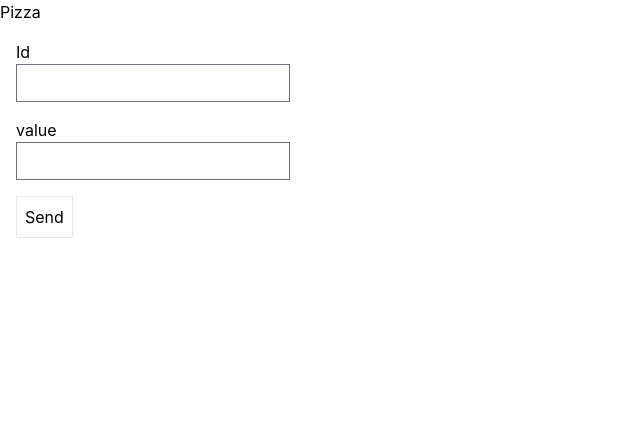
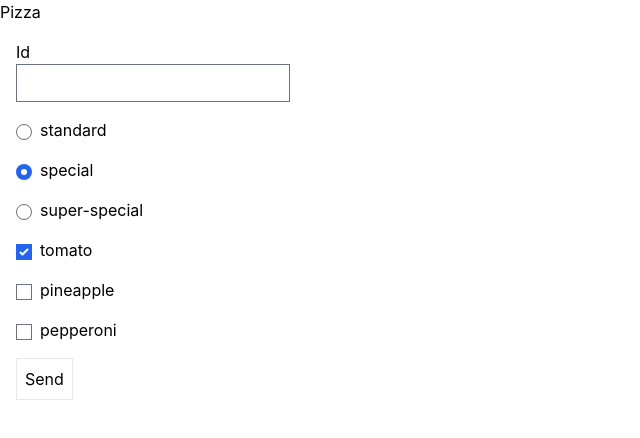
Before and after one commit to maurer2/run-types-run, a Next.js app: page /pizza in a window 1280 px wide. Shown: the top 438 px of the page, without its empty margins (0-640 px from the left). Built offline with nearby package versions, Linux system fonts and the light colour scheme.

Commit message:
Added radio and checkboxes

```diff
--- /dev/null
+++ b/pages/pizza/UncontrolledRadioCheckbox/UncontrolledRadioCheckbox.tsx
@@ -0,0 +1,30 @@
+import React, { useId, forwardRef } from 'react';
+import type { ReactElement, ForwardedRef } from 'react';
+
+import type { UncontrolledRadioCheckboxProps } from './types';
+
+const UncontrolledRadioCheckbox = forwardRef(
+  (
+    { htmlLabel, type, value, error, ...props }: UncontrolledRadioCheckboxProps,
+    ref: ForwardedRef<HTMLInputElement>,
+  ): ReactElement => {
+    const htmlId = useId();
+
+    return (
+      <div className="mt-4">
+        <input
+          {...props}
+          ref={ref}
+          type={type}
+          id={htmlId}
+          aria-invalid={error ? 'true' : 'false'}
+          className="w-4 h-4 mr-2"
+          value={value}
+        />
+        <label htmlFor={htmlId}>{htmlLabel}</label>
+      </div>
+    );
+  },
+);
+
+export default UncontrolledRadioCheckbox;
--- /dev/null
+++ b/pages/pizza/UncontrolledRadioCheckbox/index.ts
@@ -0,0 +1 @@
+export { default } from './UncontrolledRadioCheckbox';
--- /dev/null
+++ b/pages/pizza/UncontrolledRadioCheckbox/types.ts
@@ -0,0 +1,8 @@
+import type { FieldError } from 'react-hook-form';
+
+export type UncontrolledRadioCheckboxProps = {
+  htmlLabel: string;
+  value:  string;
+  type: 'radio' | 'checkbox';
+  error: FieldError | undefined;
+};
--- /dev/null
+++ b/pages/pizza/constants.ts
@@ -0,0 +1,11 @@
+export const INGREDIENTS = [
+  'tomato',
+  'pineapple',
+  'pepperoni',
+] as const satisfies readonly string[];
+
+export const DOUGH = [
+  'standard',
+  'special',
+  'super-special',
+] as const satisfies readonly string[];
--- a/pages/pizza/index.tsx
+++ b/pages/pizza/index.tsx
@@ -1,9 +1,13 @@
-import React from 'react';
+import React, { Fragment } from 'react';
 import type { NextPage } from 'next';
-import { useForm, Controller } from 'react-hook-form';
+import { useForm } from 'react-hook-form';
 
+import type { FieldError } from 'react-hook-form';
 import UncontrolledInput from './UncontrolledInput';
-import ControlledInput from './ControlledInput';
+
+import UncontrolledRadioCheckbox from './UncontrolledRadioCheckbox';
+
+import { INGREDIENTS, DOUGH } from './constants';
 
 import type { FormValues } from './types';
 
@@ -12,22 +16,23 @@ const Pizza: NextPage = () => {
     register,
     handleSubmit,
     formState: { errors },
-    control,
     watch,
   } = useForm<FormValues>({
     defaultValues: {
       id: '',
-      name: '',
+      selectedDough: DOUGH[1],
+      selectedIngredients: ['tomato'],
     },
   });
 
   const onSubmit = (data: FormValues) => console.log(data);
   const watchFields: FormValues = watch();
-  // console.log(watchFields);
+  console.log(watchFields);
 
   return (
-    <div>
+    <article>
       <h1>Pizza</h1>
+
       <form onSubmit={handleSubmit(onSubmit)} className="m-4">
         <UncontrolledInput
           htmlLabel="Id"
@@ -44,19 +49,55 @@ const Pizza: NextPage = () => {
           })}
         />
 
-        <Controller
+        {DOUGH.map((dough) => (
+          <div key={dough}>
+            <UncontrolledRadioCheckbox
+              htmlLabel={dough}
+              type="radio"
+              error={errors.selectedDough}
+              value={dough}
+              {...register('selectedDough')}
+            />
+          </div>
+        ))}
+
+        {INGREDIENTS.map((ingredient, index) => (
+          <Fragment key={ingredient}>
+            <div>
+              <UncontrolledRadioCheckbox
+                htmlLabel={ingredient}
+                type="checkbox"
+                value={ingredient}
+                error={errors.selectedIngredients as FieldError | undefined} // todo
+                {...register('selectedIngredients', {
+                  validate: {
+                    minNumber: (value) =>
+                      value.length !== 0 || 'At least 1 item should be selected',
+                  },
+                })}
+              />
+            </div>
+            {index === INGREDIENTS.length - 1 && Boolean(errors.selectedIngredients) && (
+              <p className="mt-2 text-red-500">
+                {errors.selectedIngredients?.message ?? 'Generic error'}
+              </p>
+            )}
+          </Fragment>
+        ))}
+
+        {/* <Controller
           control={control}
           name="name"
           render={({ field: { onChange, value } }) => (
             <ControlledInput label="value" onChange={onChange} value={value} />
           )}
-        />
+        /> */}
 
         <button type="submit" className="mt-4 p-2 border">
           Send
         </button>
       </form>
-    </div>
+    </article>
   );
 };
 
```
Also changed, not shown: pages/pizza/types.ts (+7 -1 lines).
